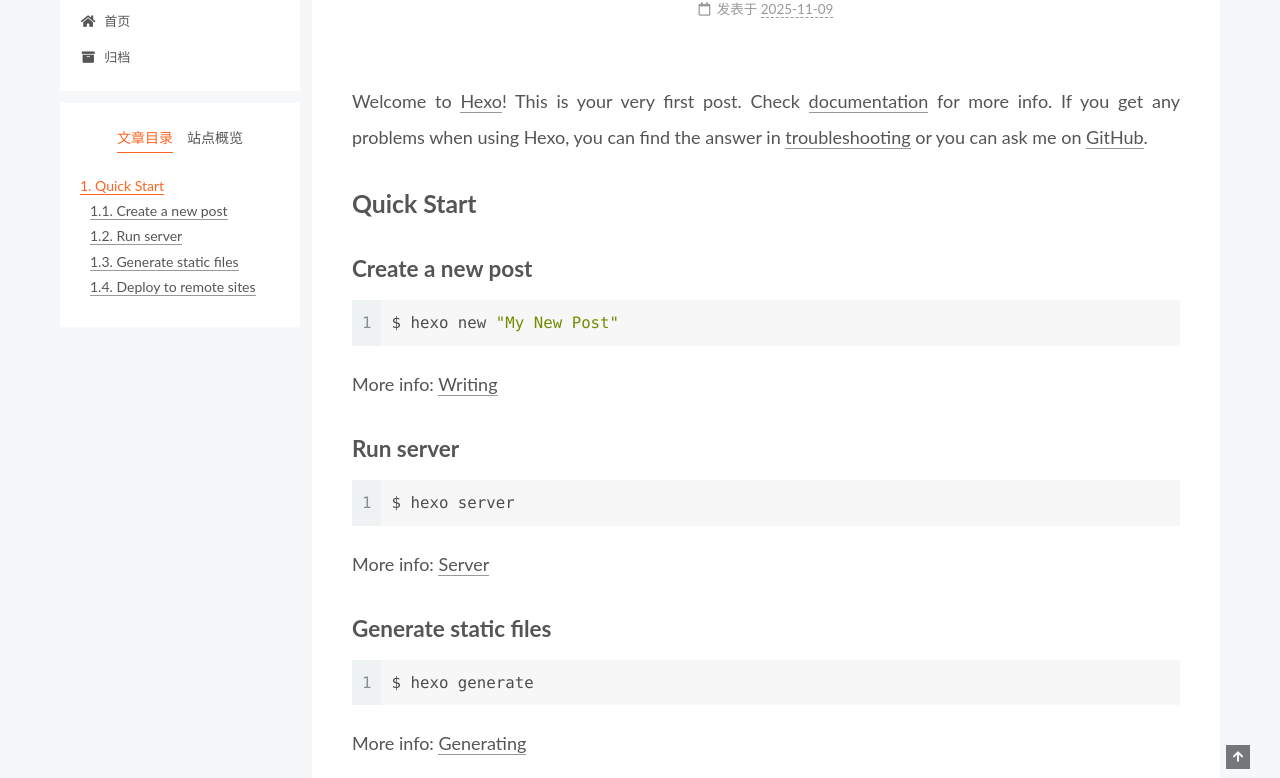
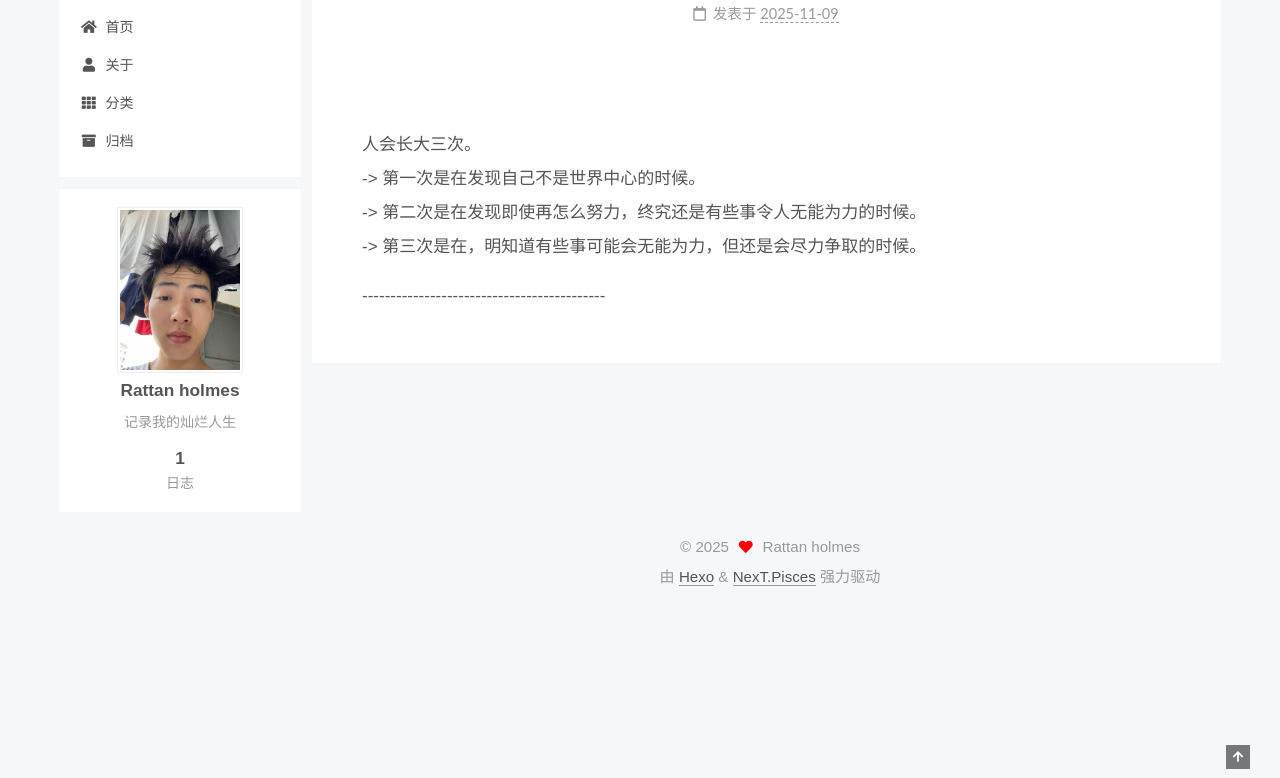
Before and after one commit to RattanOnly/My_days, a plain HTML site: page 2025/11/09/hello-world/index.html in a window 1280 px wide. Shown: the part 131-909 px from the top of the page. After the commit the page ends 800 px from the top, so only its background shows below. Drawn offline with Linux system fonts and the light colour scheme; a small style sheet from the web is missing.

Commit message:
Site updated: 2025-11-09 20:50:29

```diff
--- a/2025/11/09/hello-world/index.html
+++ b/2025/11/09/hello-world/index.html
@@ -20,19 +20,19 @@
     var CONFIG = {"hostname":"rattanonly.github.io","root":"/My_days/","scheme":"Pisces","version":"7.8.0","exturl":false,"sidebar":{"position":"left","display":"post","padding":18,"offset":12,"onmobile":false},"copycode":{"enable":false,"show_result":false,"style":null},"back2top":{"enable":true,"sidebar":false,"scrollpercent":false},"bookmark":{"enable":false,"color":"#222","save":"auto"},"fancybox":false,"mediumzoom":false,"lazyload":false,"pangu":false,"comments":{"style":"tabs","active":null,"storage":true,"lazyload":false,"nav":null},"algolia":{"hits":{"per_page":10},"labels":{"input_placeholder":"Search for Posts","hits_empty":"We didn't find any results for the search: ${query}","hits_stats":"${hits} results found in ${time} ms"}},"localsearch":{"enable":false,"trigger":"auto","top_n_per_article":1,"unescape":false,"preload":false},"motion":{"enable":true,"async":false,"transition":{"post_block":"fadeIn","post_header":"slideDownIn","post_body":"slideDownIn","coll_header":"slideLeftIn","sidebar":"slideUpIn"}}};
   </script>
 
-  <meta name="description" content="Welcome to Hexo! This is your very first post. Check documentation for more info. If you get any problems when using Hexo, you can find the answer in troubleshooting or you can ask me on GitHub. Quick">
+  <meta name="description" content="body,div.post-body,h1,h2,h3,h4 {       font-family: &quot;LXGW WenKai LITE&quot;, sans-serif;       font-size: 108%;     }          人会长大三次。   -&gt; 第一次是在发现自己不是世界中心的时候。   -&gt; 第二次是在发现即使再怎么努力，终究还是有些事令人">
 <meta property="og:type" content="article">
-<meta property="og:title" content="Hello World">
-<meta property="og:url" content="https://rattanonly.github.io/2025/11/09/hello-world/index.html">
+<meta property="og:title" content="我的灿烂人生">
+<meta property="og:url" content="https://rattanonly.github.io/My_days/2025/11/09/hello-world/index.html">
 <meta property="og:site_name" content="赵威的灿烂人生">
-<meta property="og:description" content="Welcome to Hexo! This is your very first post. Check documentation for more info. If you get any problems when using Hexo, you can find the answer in troubleshooting or you can ask me on GitHub. Quick">
+<meta property="og:description" content="body,div.post-body,h1,h2,h3,h4 {       font-family: &quot;LXGW WenKai LITE&quot;, sans-serif;       font-size: 108%;     }          人会长大三次。   -&gt; 第一次是在发现自己不是世界中心的时候。   -&gt; 第二次是在发现即使再怎么努力，终究还是有些事令人">
 <meta property="og:locale" content="zh_CN">
 <meta property="article:published_time" content="2025-11-09T07:17:09.887Z">
-<meta property="article:modified_time" content="2025-11-09T07:17:09.887Z">
+<meta property="article:modified_time" content="2025-11-09T12:49:41.509Z">
 <meta property="article:author" content="Rattan holmes">
 <meta name="twitter:card" content="summary">
 
-<link rel="canonical" href="https://rattanonly.github.io/2025/11/09/hello-world/">
+<link rel="canonical" href="https://rattanonly.github.io/My_days/2025/11/09/hello-world/">
 
 
 <script id="page-configurations">
@@ -45,7 +45,7 @@
   };
 </script>
 
-  <title>Hello World | 赵威的灿烂人生</title>
+  <title>我的灿烂人生 | 赵威的灿烂人生</title>
 
 
 
@@ -118,6 +118,16 @@
     <a href="/My_days/" rel="section"><i class="fa fa-home fa-fw"></i>首页</a>
 
   </li>
+        <li class="menu-item menu-item-about">
+
+    <a href="/My_days/about/" rel="section"><i class="fa fa-user fa-fw"></i>关于</a>
+
+  </li>
+        <li class="menu-item menu-item-categories">
+
+    <a href="/My_days/categories/" rel="section"><i class="fa fa-th fa-fw"></i>分类</a>
+
+  </li>
         <li class="menu-item menu-item-archives">
 
     <a href="/My_days/archives/" rel="section"><i class="fa fa-archive fa-fw"></i>归档</a>
@@ -151,10 +161,10 @@
 
 
   <article itemscope itemtype="http://schema.org/Article" class="post-block" lang="zh-CN">
-    <link itemprop="mainEntityOfPage" href="https://rattanonly.github.io/2025/11/09/hello-world/">
+    <link itemprop="mainEntityOfPage" href="https://rattanonly.github.io/My_days/2025/11/09/hello-world/">
 
     <span hidden itemprop="author" itemscope itemtype="http://schema.org/Person">
-      <meta itemprop="image" content="/My_days/images/avatar.gif">
+      <meta itemprop="image" content="/My_days/images/wake.png">
       <meta itemprop="name" content="Rattan holmes">
       <meta itemprop="description" content="记录我的灿烂人生">
     </span>
@@ -164,7 +174,7 @@
     </span>
       <header class="post-header">
         <h1 class="post-title" itemprop="name headline">
-          Hello World
+          我的灿烂人生
         </h1>
 
         <div class="post-meta">
@@ -174,7 +184,8 @@
               </span>
               <span class="post-meta-item-text">发表于</span>
 
-              <time title="创建时间：2025-11-09 15:17:09" itemprop="dateCreated datePublished" datetime="2025-11-09T15:17:09+08:00">2025-11-09</time>
+
+              <time title="创建时间：2025-11-09 15:17:09 / 修改时间：20:49:41" itemprop="dateCreated datePublished" datetime="2025-11-09T15:17:09+08:00">2025-11-09</time>
             </span>
 
 
@@ -188,19 +199,28 @@
     <div class="post-body" itemprop="articleBody">
 
 
-        <p>Welcome to <a target="_blank" rel="noopener" href="https://hexo.io/">Hexo</a>! This is your very first post. Check <a target="_blank" rel="noopener" href="https://hexo.io/docs/">documentation</a> for more info. If you get any problems when using Hexo, you can find the answer in <a target="_blank" rel="noopener" href="https://hexo.io/docs/troubleshooting.html">troubleshooting</a> or you can ask me on <a target="_blank" rel="noopener" href="https://github.com/hexojs/hexo/issues">GitHub</a>.</p>
-<h2 id="Quick-Start"><a href="#Quick-Start" class="headerlink" title="Quick Start"></a>Quick Start</h2><h3 id="Create-a-new-post"><a href="#Create-a-new-post" class="headerlink" title="Create a new post"></a>Create a new post</h3><figure class="highlight bash"><table><tr><td class="gutter"><pre><span class="line">1</span><br></pre></td><td class="code"><pre><span class="line">$ hexo new <span class="string">&quot;My New Post&quot;</span></span><br></pre></td></tr></table></figure>
-
-<p>More info: <a target="_blank" rel="noopener" href="https://hexo.io/docs/writing.html">Writing</a></p>
-<h3 id="Run-server"><a href="#Run-server" class="headerlink" title="Run server"></a>Run server</h3><figure class="highlight bash"><table><tr><td class="gutter"><pre><span class="line">1</span><br></pre></td><td class="code"><pre><span class="line">$ hexo server</span><br></pre></td></tr></table></figure>
-
-<p>More info: <a target="_blank" rel="noopener" href="https://hexo.io/docs/server.html">Server</a></p>
-<h3 id="Generate-static-files"><a href="#Generate-static-files" class="headerlink" title="Generate static files"></a>Generate static files</h3><figure class="highlight bash"><table><tr><td class="gutter"><pre><span class="line">1</span><br></pre></td><td class="code"><pre><span class="line">$ hexo generate</span><br></pre></td></tr></table></figure>
-
-<p>More info: <a target="_blank" rel="noopener" href="https://hexo.io/docs/generating.html">Generating</a></p>
-<h3 id="Deploy-to-remote-sites"><a href="#Deploy-to-remote-sites" class="headerlink" title="Deploy to remote sites"></a>Deploy to remote sites</h3><figure class="highlight bash"><table><tr><td class="gutter"><pre><span class="line">1</span><br></pre></td><td class="code"><pre><span class="line">$ hexo deploy</span><br></pre></td></tr></table></figure>
-
-<p>More info: <a target="_blank" rel="noopener" href="https://hexo.io/docs/one-command-deployment.html">Deployment</a></p>
+        <!DOCTYPE html>
+<html lang="zh-Hans">
+<head>
+  <meta charset="UTF-8">
+  <link rel="stylesheet" href="https://cdn.jsdelivr.net/npm/lxgw-wenkai-lite-webfont@1.0.0/style.css" />
+  <style>
+    body,div.post-body,h1,h2,h3,h4 {
+      font-family: "LXGW WenKai LITE", sans-serif;
+      font-size: 108%;
+    }
+  </style>
+</head>
+<div style="padding:10px; font-size:17px">
+  <div style="margin-top:30px">人会长大三次。</div>
+  <div>-> 第一次是在发现自己不是世界中心的时候。</div>
+  <div>-> 第二次是在发现即使再怎么努力，终究还是有些事令人无能为力的时候。</div>
+  <div>-> 第三次是在，明知道有些事可能会无能为力，但还是会尽力争取的时候。</div>
+  <div style="margin-top:15px">
+      <div>-------------------------------------------</div>
+  </div>
+</body>
+</html>
 
     </div>
 
@@ -271,12 +291,13 @@
 
       <!--noindex-->
       <div class="post-toc-wrap sidebar-panel">
-          <div class="post-toc motion-element"><ol class="nav"><li class="nav-item nav-level-2"><a class="nav-link" href="#Quick-Start"><span class="nav-number">1.</span> <span class="nav-text">Quick Start</span></a><ol class="nav-child"><li class="nav-item nav-level-3"><a class="nav-link" href="#Create-a-new-post"><span class="nav-number">1.1.</span> <span class="nav-text">Create a new post</span></a></li><li class="nav-item nav-level-3"><a class="nav-link" href="#Run-server"><span class="nav-number">1.2.</span> <span class="nav-text">Run server</span></a></li><li class="nav-item nav-level-3"><a class="nav-link" href="#Generate-static-files"><span class="nav-number">1.3.</span> <span class="nav-text">Generate static files</span></a></li><li class="nav-item nav-level-3"><a class="nav-link" href="#Deploy-to-remote-sites"><span class="nav-number">1.4.</span> <span class="nav-text">Deploy to remote sites</span></a></li></ol></li></ol></div>
       </div>
       <!--/noindex-->
 
       <div class="site-overview-wrap sidebar-panel">
         <div class="site-author motion-element" itemprop="author" itemscope itemtype="http://schema.org/Person">
+    <img class="site-author-image" itemprop="image" alt="Rattan holmes"
+      src="/My_days/images/wake.png">
   <p class="site-author-name" itemprop="name">Rattan holmes</p>
   <div class="site-description" itemprop="description">记录我的灿烂人生</div>
 </div>
--- a/css/main.css
+++ b/css/main.css
@@ -18,6 +18,34 @@
   --btn-default-hover-color: #fff;
   --btn-default-hover-border-color: #222;
 }
+@media (prefers-color-scheme: dark) {
+  :root {
+    --body-bg-color: #282828;
+    --content-bg-color: #333;
+    --card-bg-color: #555;
+    --text-color: #ccc;
+    --blockquote-color: #bbb;
+    --link-color: #ccc;
+    --link-hover-color: #eee;
+    --brand-color: #ddd;
+    --brand-hover-color: #ddd;
+    --table-row-odd-bg-color: #282828;
+    --table-row-hover-bg-color: #363636;
+    --menu-item-bg-color: #555;
+    --btn-default-bg: #222;
+    --btn-default-color: #ccc;
+    --btn-default-border-color: #555;
+    --btn-default-hover-bg: #666;
+    --btn-default-hover-color: #ccc;
+    --btn-default-hover-border-color: #666;
+  }
+  img {
+    opacity: 0.75;
+  }
+  img:hover {
+    opacity: 0.9;
+  }
+}
 html {
   line-height: 1.15; /* 1 */
   -webkit-text-size-adjust: 100%; /* 2 */
@@ -1142,6 +1170,12 @@
   max-width: 120px;
   padding: 2px;
 }
+.site-author-image {
+  transition: transform 1s ease-out;
+}
+.site-author-image:hover {
+  transform: rotateZ(360deg);
+}
 .site-author-name {
   color: var(--text-color);
   font-weight: 600;
@@ -1168,7 +1202,7 @@
 }
 .links-of-author a::before,
 .links-of-author span.exturl::before {
-  background: #ab7352;
+  background: #e41fa7;
   border-radius: 50%;
   content: ' ';
   display: inline-block;
@@ -1414,6 +1448,7 @@
   color: #ff0000;
   display: inline-block;
   margin: 0 5px;
+  animation: iconAnimate 1.33s ease-in-out infinite;
 }
 .powered-by,
 .theme-info {
```
Also changed, not shown: archives/2025/11/index.html (+15 -3 lines), archives/2025/index.html (+15 -3 lines), archives/index.html (+15 -3 lines), index.html (+41 -19 lines), images/wake.png (added).
